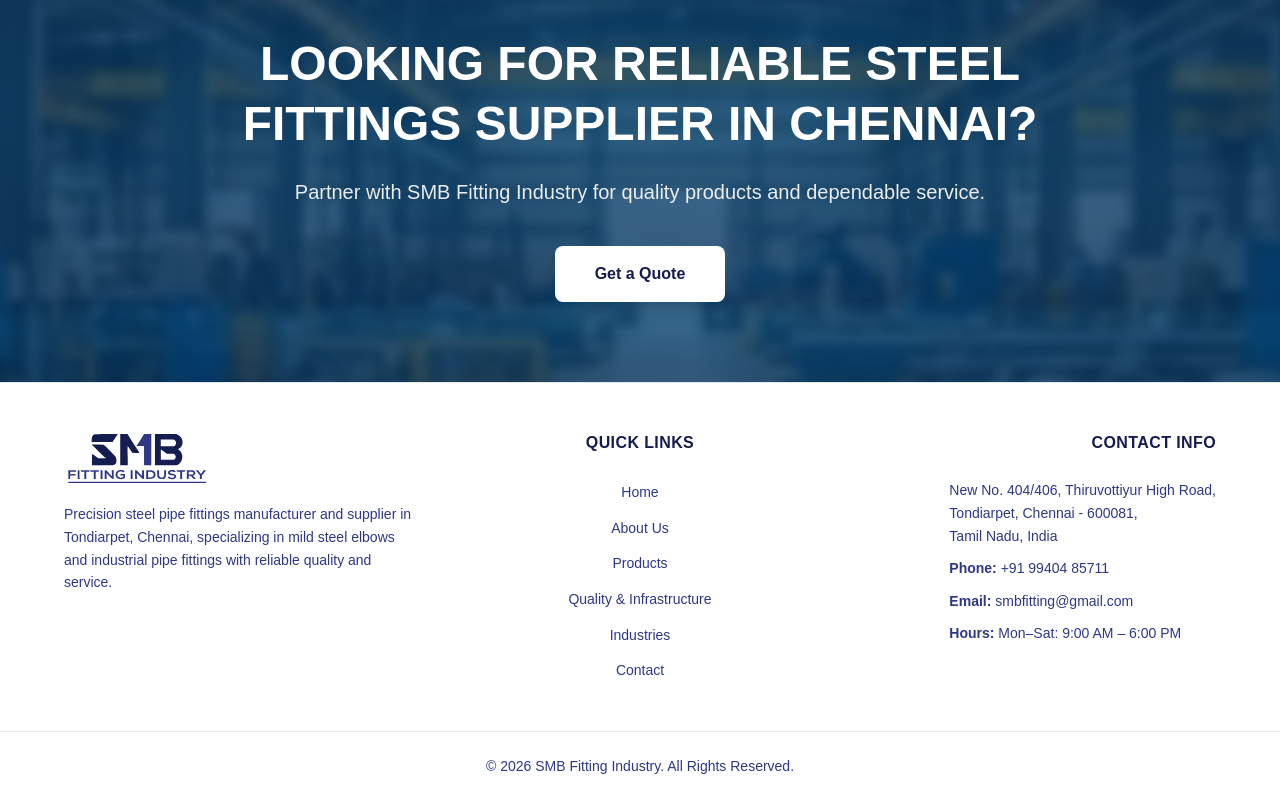
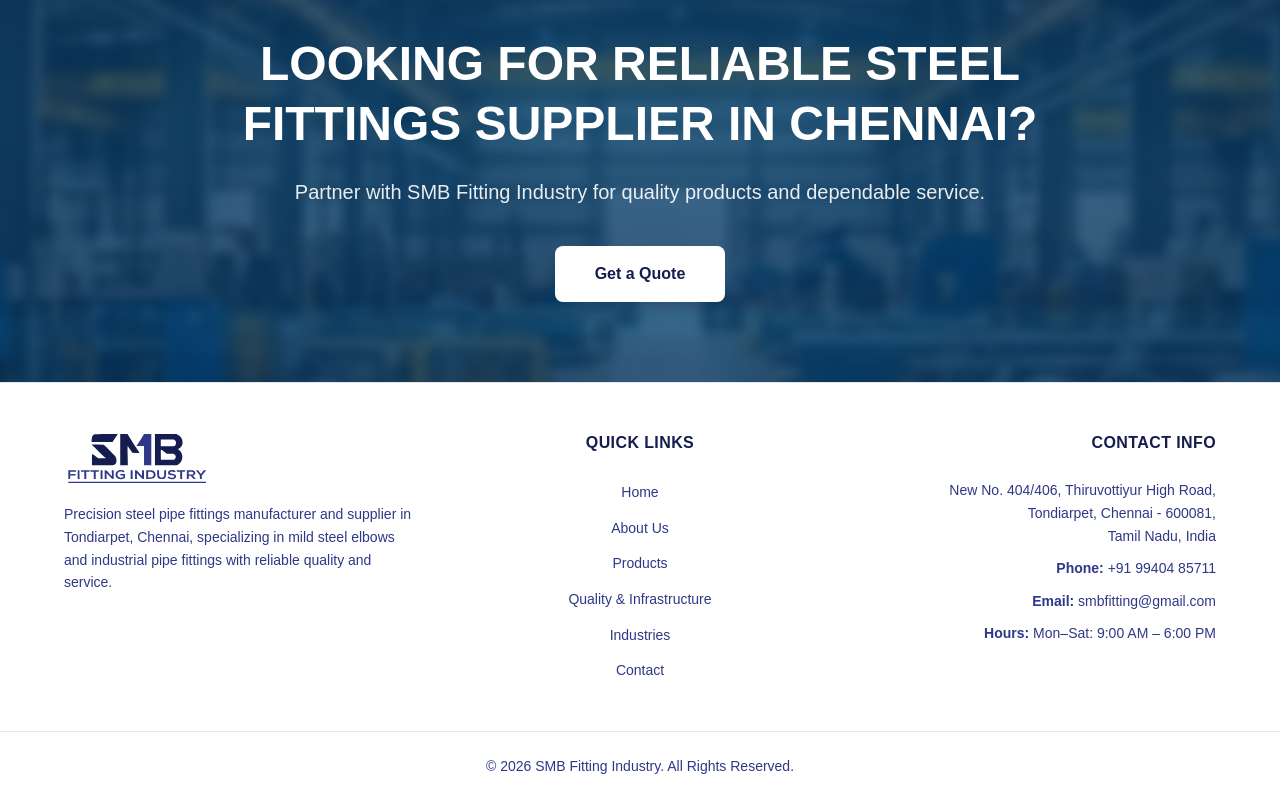
Before and after one commit to Mohammed-Burhani/smb-website, a Next.js app: page / in a window 1280 px wide. Shown: the part 3909-4709 px from the top of the page. Built offline with nearby package versions, Linux system fonts and the light colour scheme.

Commit message:
Fixed Footer Alignment

```diff
--- a/app/components/Footer.tsx
+++ b/app/components/Footer.tsx
@@ -54,11 +54,11 @@
           </nav>
 
           {/* Right - Contact Info */}
-          <div className="text-center md:text-right">
+          <div className="text-end">
             <h4 className="text-base font-bold mb-6 uppercase tracking-wide" style={{ color: 'var(--color-primary)' }}>
               Contact Info
             </h4>
-            <address className="not-italic space-y-2.5 text-sm inline-block text-left" style={{ color: 'var(--color-secondary)' }}>
+            <address className="not-italic space-y-2.5 text-sm inline-block" style={{ color: 'var(--color-secondary)' }}>
               <Body className="leading-relaxed">
                 New No. 404/406, Thiruvottiyur High Road,<br />
                 Tondiarpet, Chennai - 600081,<br />
```
